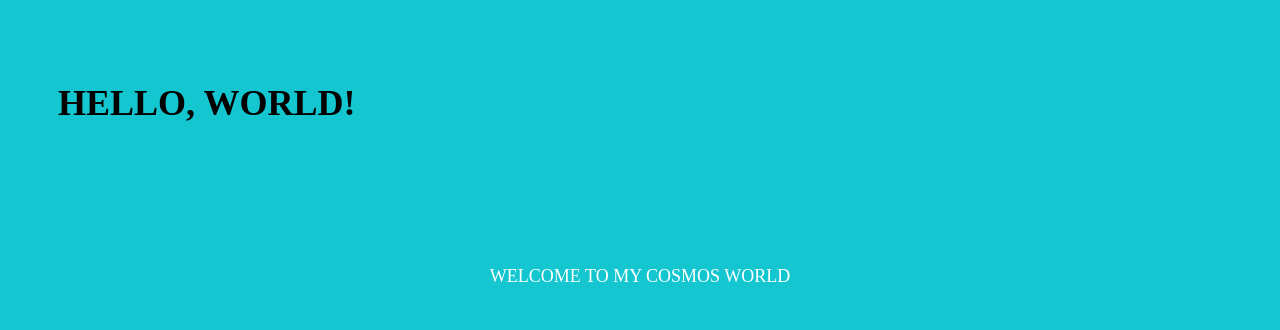
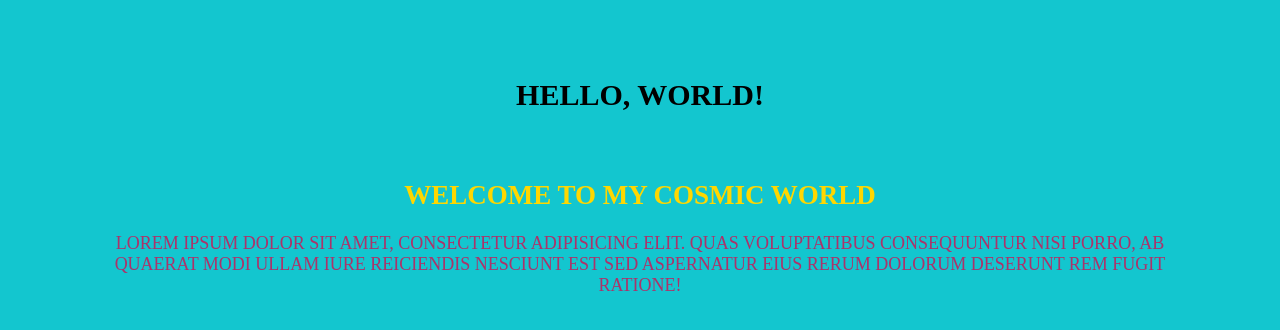
Before and after one commit to Matveyeva/git--test, a plain HTML site: page index.html in a window 1280 px wide. Drawn offline with Linux system fonts and the light colour scheme.

Commit message:
six commit

```diff
--- a/css/main.css
+++ b/css/main.css
@@ -1,21 +1,27 @@
 body{
-background: #13c6cf;
+	background: #13c6cf;
 }
 
 .container {
-  width: 100%;
+	width: 100%;
 }
 
 
 .header {
-  padding: 50px;
-  text-transform: uppercase;
-  font-size: 18px;
+	padding: 50px;
+	text-transform: uppercase;
+	font-size: 15px;
+	text-align: center;
 }
 
 .block{
-	padding: 100px;
-	color: #FFF;
+	padding: 25px;
+	color: #ffd700;
 	font-size: 18px;
 	text-align: center;
+
 }
+
+p{
+	color: #ac336a;
+}
--- a/index.html
+++ b/index.html
@@ -17,7 +17,8 @@
 
 		<div class="block">
 			<div class="row">
-				<p>Welcome to my cosmos world</p>
+				<h2>Welcome to my cosmic world</h2>
+				<p>Lorem ipsum dolor sit amet, consectetur adipisicing elit. Quas voluptatibus consequuntur nisi porro, ab quaerat modi ullam iure reiciendis nesciunt est sed aspernatur eius rerum dolorum deserunt rem fugit ratione!</p>
 			</div>
 		</div>
 
```
